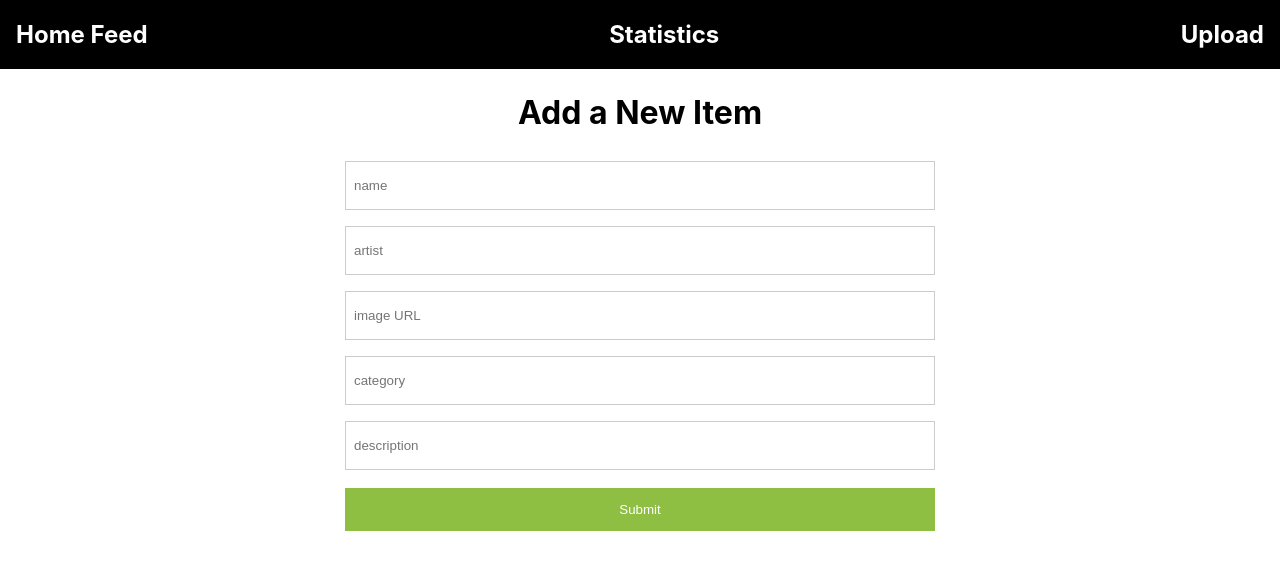
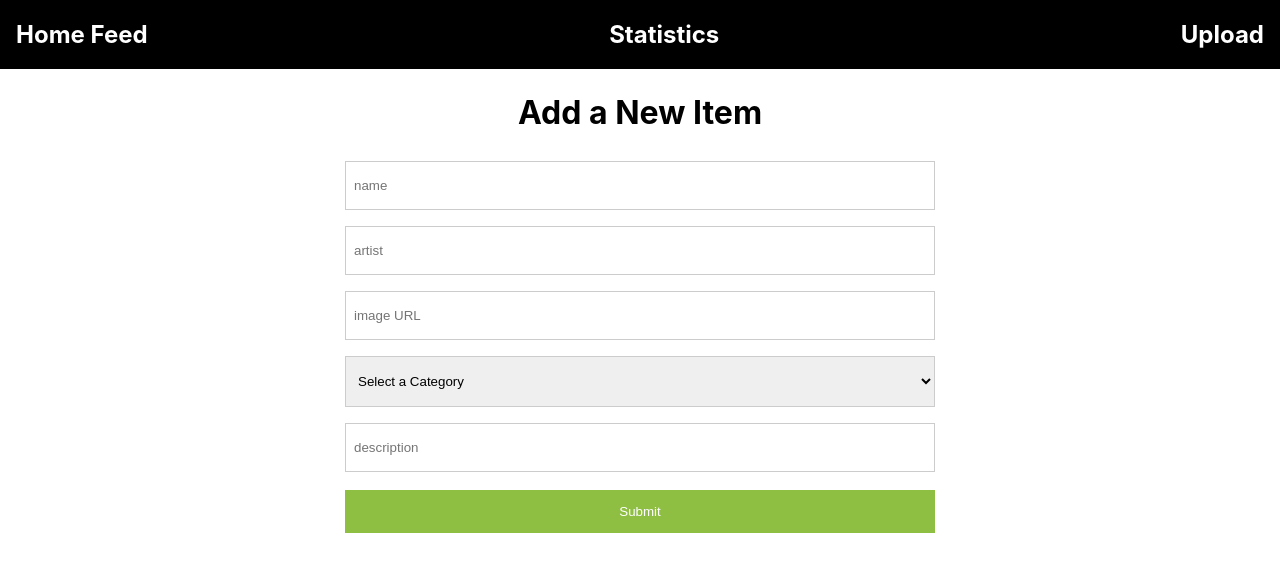
Before and after one commit to MadisonEvans94/project-2-picshare, a React (Create React App) app: page /upload in a window 1280 px wide. Shown: the top 572 px of the page. Built offline with nearby package versions, Linux system fonts and the light colour scheme; data requests are answered from the project's data file.

Commit message:
add category dropdown for form

```diff
--- a/db.json
+++ b/db.json
@@ -31,14 +31,6 @@
       "image": "http://pilerats.com/assets/Uploads/_resampled/resizedimage600750-taj1.jpg",
       "cat": "Painting",
       "des": "A really nice Sculpture"
-    },
-    {
-      "name": "test",
-      "artist": "test",
-      "image": "https://secure.img1-cg.wfcdn.com/im/09552281/resize-h800-w800%5Ecompr-r85/1640/164066780/Tangled+Table+Object+In+Off+White+Resin.jpg",
-      "cat": "sculpture",
-      "des": "test",
-      "id": 5
     }
   ]
 }
--- a/src/pages/UploadPage/UploadPage.css
+++ b/src/pages/UploadPage/UploadPage.css
@@ -3,7 +3,7 @@
     margin: 24px 50px 12px;
 }
 
-input[type=text], [type=submit] {
+select, input[type=text], [type=submit] {
     width: 50%;
     padding: 16px 8px;
     margin: 8px 40px;
--- a/src/pages/UploadPage/UploadPage.jsx
+++ b/src/pages/UploadPage/UploadPage.jsx
@@ -15,11 +15,10 @@ const UploadPage = ( {onAddItem} ) => {
 	const [formData, setFormData] = useState(initialValue)
 
 	function handleInput(e) {
+		const value = e.target.value
 		const name = e.target.name
-		const value = e.target.value
 		setFormData({...formData, [name]: value})
 	}
-
 
 	function handleSubmit(e) {
 		e.preventDefault()
@@ -67,12 +66,16 @@ const UploadPage = ( {onAddItem} ) => {
 							   value={formData.image}
 							   onChange={handleInput}
 						/>
-						<input type="text"
-							   name="cat"
-							   placeholder="category"
-							   value={formData.cat}
-							   onChange={handleInput}
-						/>
+						<div>
+							<select name="cat" defaultValue="default" onChange={handleInput}>
+								<option name ="default" value="default"  disabled>Select a Category</option>
+								<option value="Painting">Painting</option>
+								<option value="Sculpture">Sculpture</option>
+								<option value="Pottery">Pottery</option>
+							</select>
+						</div>
+
+
 						<input type="text"
 							   name="des"
 							   placeholder="description"
```
